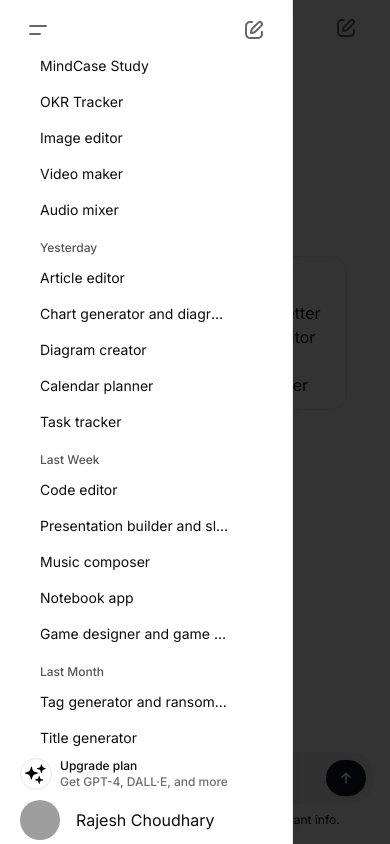
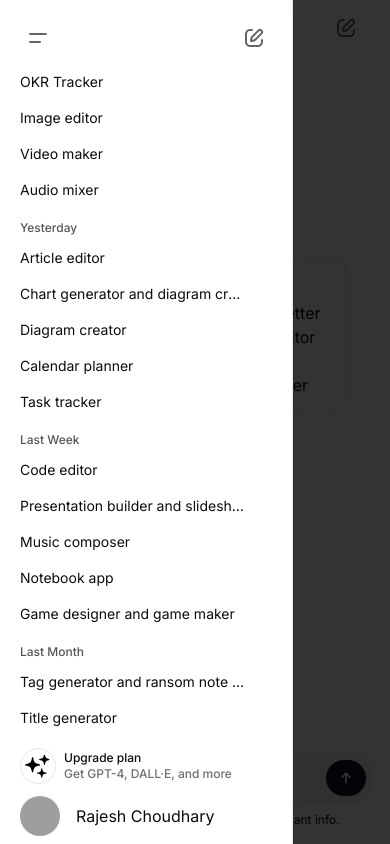
Before and after one commit to rajeshiitk/lategpt, a Next.js app: page / in a window 390 px wide. Both pictures are taken after a click on the button 44 px from the left and 28 px from the top of the page. Built offline with nearby package versions, Linux system fonts and the light colour scheme; grey boxes are pictures that could not be loaded.

Commit message:
sidebar padding fix

```diff
--- a/src/components/Sidebar.tsx
+++ b/src/components/Sidebar.tsx
@@ -294,9 +294,9 @@ export const MobileSidebar = ({ isSidebarOpen, toggleSidebar }: Props) => {
       <SheetTrigger className="h-14 w-14 relative flex items-center justify-center sm:hidden ">
         <Icon src="/icons/hamburger.svg" alt="open-sidebar" />
       </SheetTrigger>
-      <SheetContent side="left" className="h[calc(100svh) ">
-        <div className={cn("h-[calc(100svh)]  w-full    ")}>
-          <div className="flex bg-background px-4  py-2 z-30   absolute top-0 left-0 justify-between w-full  items-center  rounded-lg transition-all ">
+      <SheetContent side="left" className="h[calc(100svh) p-1 ">
+        <div className={cn("h-[calc(100svh)]  w-full     ")}>
+          <div className="flex bg-background px-4  py-4 z-30   absolute top-0 left-0 justify-between w-full  items-center  rounded-lg transition-all ">
             <SheetClose>
               <Icon src="/icons/hamburger.svg" alt="close-sidebar" />
             </SheetClose>
@@ -309,13 +309,13 @@ export const MobileSidebar = ({ isSidebarOpen, toggleSidebar }: Props) => {
               <Timeline key={i} label={d.label} timelines={d.timelines} />
             ))}
           </div>
-          <div className=" h-fit p-1  bg-background flex  gap-2 flex-col absolute bottom-0  left-0">
+          <div className=" h-fit py-2 px-1  bg-background flex  gap-3 flex-col absolute bottom-0  left-0">
             <Button variant="ghost" className="w-full  gap-2 flex">
               <Image
                 className=" rounded-full border p-1"
                 src="/icons/sparkle.svg"
-                width={32}
-                height={32}
+                width={36}
+                height={36}
                 alt="sparkle"
               />
 
```
